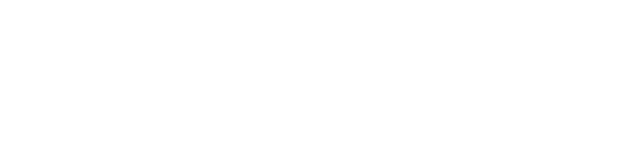
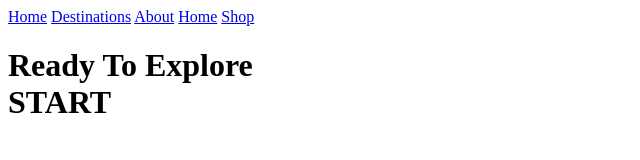
Before and after one commit to Achinthabandara/Ceylon-2, a plain HTML site: page index.html in a window 1280 px wide. Shown: the whole page, without its empty margins (0-640 px from the left). Drawn offline with Linux system fonts and the light colour scheme.

Commit message:
set navbar

```diff
--- a/index.html
+++ b/index.html
@@ -6,6 +6,21 @@
     <title>Explore Ceylon | Discover the Best Hiking Trails in Sri Lanka</title>
 </head>
 <body>
+    <header>
+        <nav class="navbar">
+            <a href="#home">Home</a>
+            <a href="#destinations">Destinations</a>
+            <a href="#about">About</a>
+            <a href="#gallery">Home</a>
+            <a href="#shop">Shop</a>
+
+        </nav>
+
+        <h1>
+            Ready To Explore <br>
+            <span class="start">START</span>
+        </h1>
+    </header>
 
 </body>
 </html>
```
